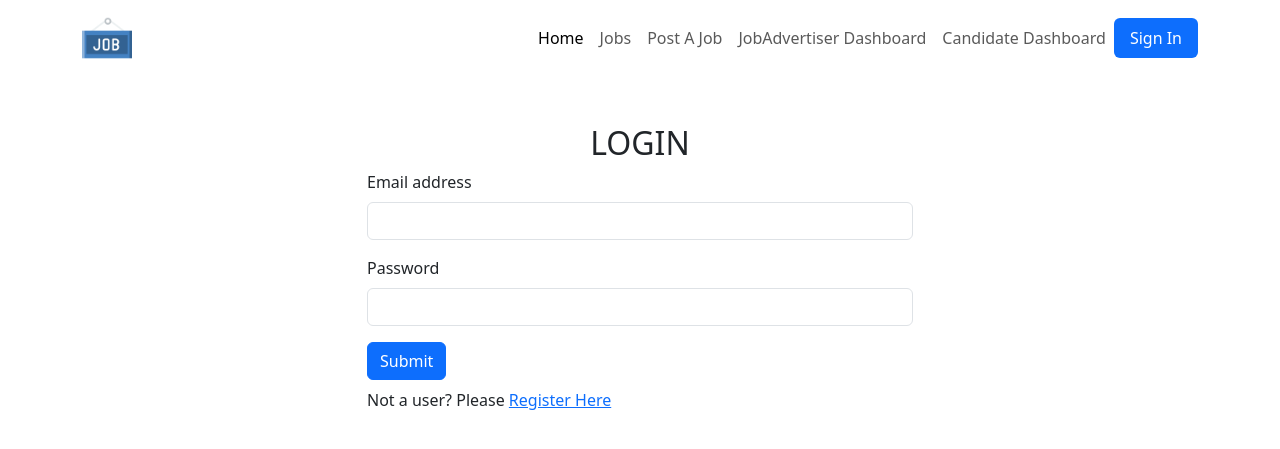
After one commit to arnob-das/Job-Applicant-Tracking-System, a PHP site: page /varsity/login.php in a window 1280 px wide. The commit adds this page. Shown: the top 449 px of the page. Run offline with PHP 8.4, Linux system fonts and the light colour scheme.

Commit message:
login registration page html code

```diff
--- a/frontend/inc/header.php
+++ b/frontend/inc/header.php
@@ -40,7 +40,7 @@
                         <a class="nav-link" href="#">Candidate Dashboard</a>
                     </li>
                     <li class="nav-item bg-primary rounded px-2">
-                        <a class="nav-link text-white" href="#">Sign In</a>
+                        <a class="nav-link text-white" href="/varsity/project/Job-Applicant-Tracking-System/frontend/login.php">Sign In</a>
                     </li>
                 </ul>
             </div>
--- a/frontend/index.php
+++ b/frontend/index.php
@@ -10,7 +10,7 @@
                     <p class="lead py-3">
                         Efficiently Manage Job Applications, Identify Top Talent, and Build Your Dream Team with Ease
                     </p>
-                    <button class="btn btn-primary me-3 px-3 py-2">Sign In</button>
+                    <a class="btn btn-primary me-3 px-3 py-2" href="/varsity/project/Job-Applicant-Tracking-System/frontend/login.php">Sign In</a>
                     <button class="btn btn-outline-primary px-3 py-2">Search Jobs</button>
                 </div>
                 <div class="col-md-6">
--- /dev/null
+++ b/frontend/login.php
@@ -0,0 +1,27 @@
+<?php
+include('../backend/config/database.php');
+include('./inc/header.php');
+?>
+
+<div class="container">
+    <div class="row justify-content-center">
+        <div class="col-md-6 mt-5">
+            <h2 class="text-center">LOGIN</h2>
+            <form>
+                <div class="mb-3">
+                    <label for="exampleInputEmail1" class="form-label">Email address</label>
+                    <input type="email" class="form-control" id="exampleInputEmail1" aria-describedby="emailHelp">
+                </div>
+                <div class="mb-3">
+                    <label for="exampleInputPassword1" class="form-label">Password</label>
+                    <input type="password" class="form-control" id="exampleInputPassword1">
+                </div>
+                <button type="submit" class="btn btn-primary">Submit</button>
+                <p class="mt-2">Not a user? Please <a href="http://localhost/varsity/project/Job-Applicant-Tracking-System/frontend/registration.php">Register Here</a></p>
+            </form>
+        </div>
+    </div>
+</div>
+</body>
+
+</html>
```
Also changed, not shown: frontend/registration.php (+38 -9 lines), frontend/signin.php (deleted, +0 -12 lines).
